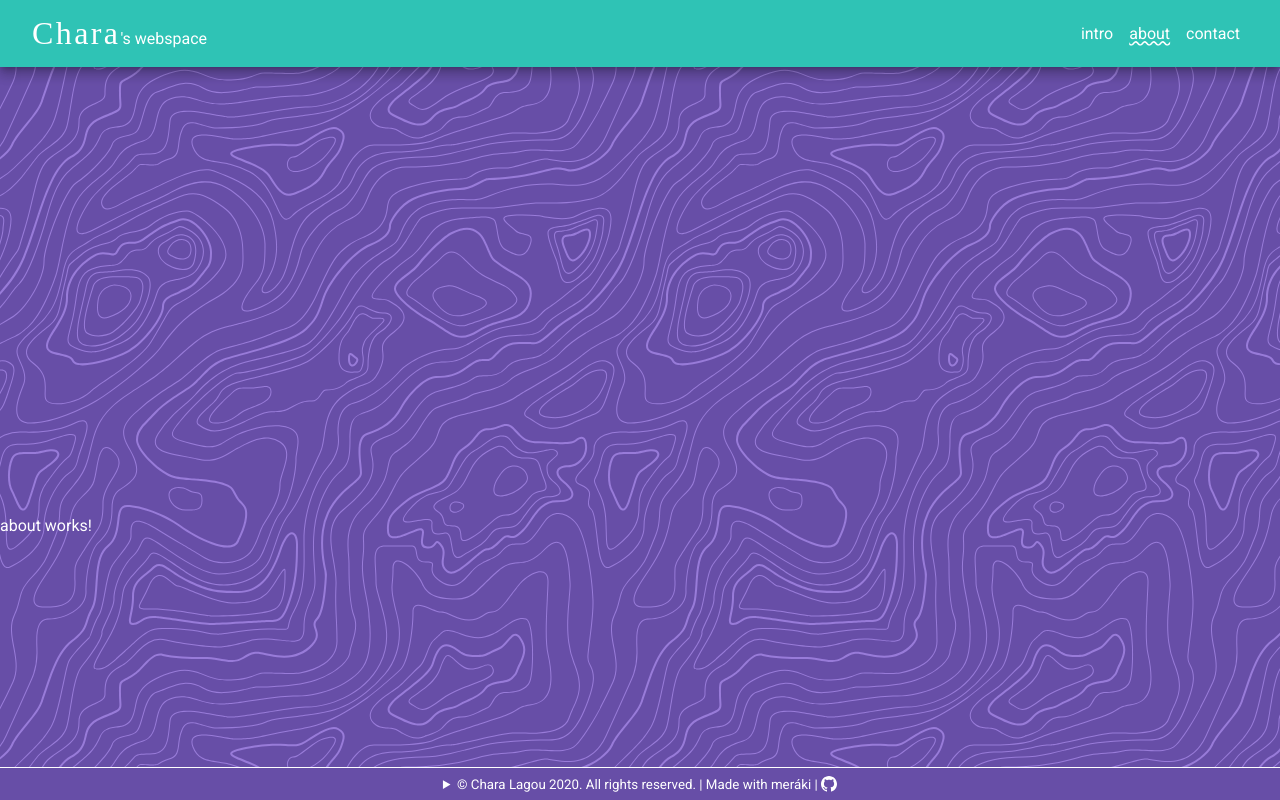
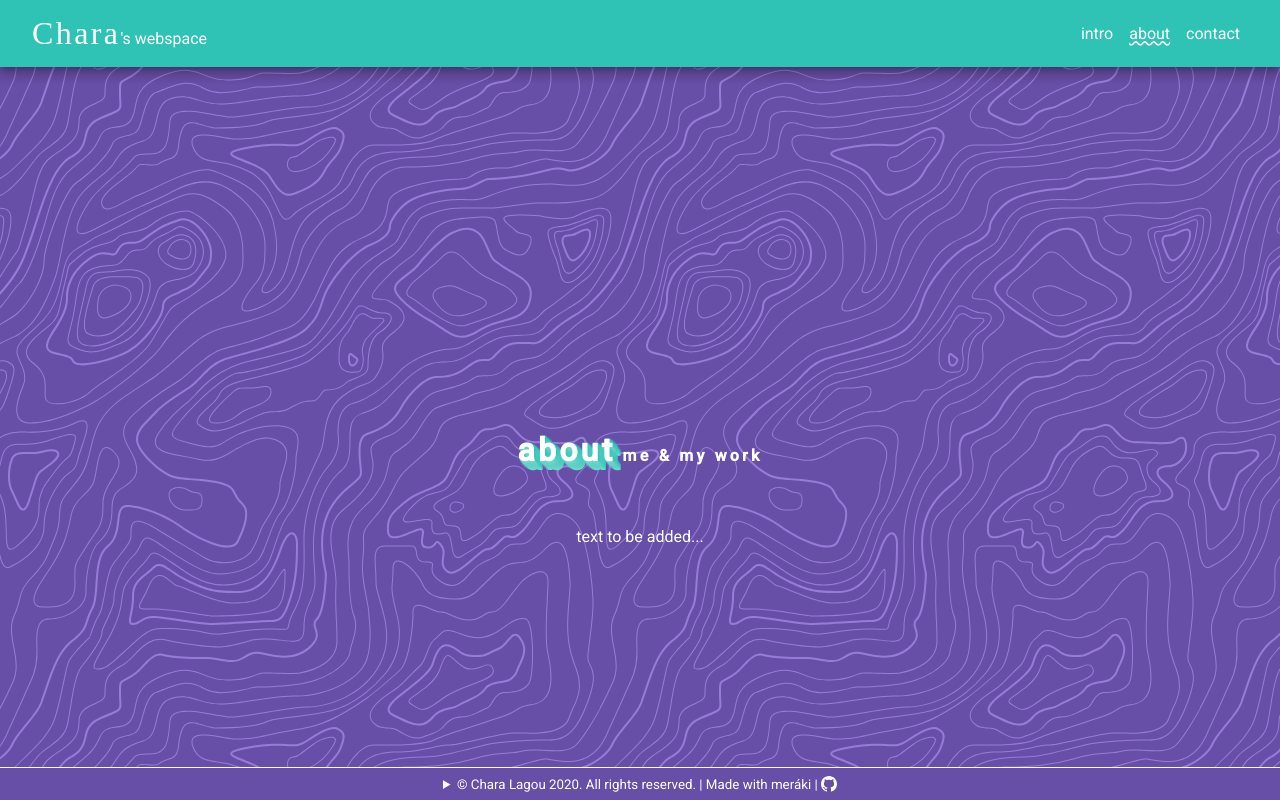
Before and after one commit to CharaLagou/charalagou, an Angular app: page /about in a window 1280 px wide. Built offline with nearby package versions, Linux system fonts and the light colour scheme; a web font is replaced by a local one.

Commit message:
Contact and about components
-contact component improvements
-base for about component

```diff
--- a/src/app/components/about/about.component.html
+++ b/src/app/components/about/about.component.html
@@ -1 +1,8 @@
-<p>about works!</p>
+<main class="flex-container">
+    <article class="padded-horizontally" fxFlex fxFlexAlign="center">
+      <h1><span class="shadowed">about</span><span class="x050"> me &#38; my work</span></h1>
+      <p class="narrow padded-vertically">
+        text to be added...
+      </p>
+    </article>
+  </main>
--- a/src/app/components/about/about.component.scss
+++ b/src/app/components/about/about.component.scss
@@ -0,0 +1,10 @@
+@import "../../../styles.scss";
+
+.x3 {
+  color: map-get($map: $ng-app-accent, $key: default);
+}
+
+.narrow {
+  margin-left: 30%;
+  width: 40%;
+}
--- a/src/app/components/contact/contact.component.html
+++ b/src/app/components/contact/contact.component.html
@@ -1,7 +1,7 @@
 <main class="flex-container">
   <article class="padded-horizontally" fxFlex fxFlexAlign="center">
     <h1><span class="shadowed">contact</span><span class="x050"> me</span></h1>
-    <p class="narrow">
+    <p class="narrow padded-vertically">
       Enough with the monologue!<br /><br />
       <span class="x1-5"
         ><a href="mailto: lagou.chara@gmail.com" target="_blank"
@@ -10,7 +10,13 @@
       >to extend this conversation <br />
       and<br />
       perhaps discuss a potential co-operation.<br /><br />
-      <span class="x3">🖱️⌨️</span>
+      <span class="x3">🖱️⌨️</span><br><br>
+      Thanks for stopping by!
     </p>
+    <!-- <p class="game">
+      <a role="button" (click)="escape()">
+        esc
+      </a>
+    </p> -->
   </article>
 </main>
--- a/src/app/components/contact/contact.component.ts
+++ b/src/app/components/contact/contact.component.ts
@@ -3,13 +3,15 @@ import { Component, OnInit } from '@angular/core';
 @Component({
   selector: 'app-contact',
   templateUrl: './contact.component.html',
-  styleUrls: ['./contact.component.scss']
+  styleUrls: ['./contact.component.scss'],
 })
 export class ContactComponent implements OnInit {
+  constructor() {}
 
-  constructor() { }
+  ngOnInit(): void {}
 
-  ngOnInit(): void {
-  }
-
+  /* escape() {
+    // Cannot close window anymore for security reasons
+    window.close();
+  } */
 }
```
